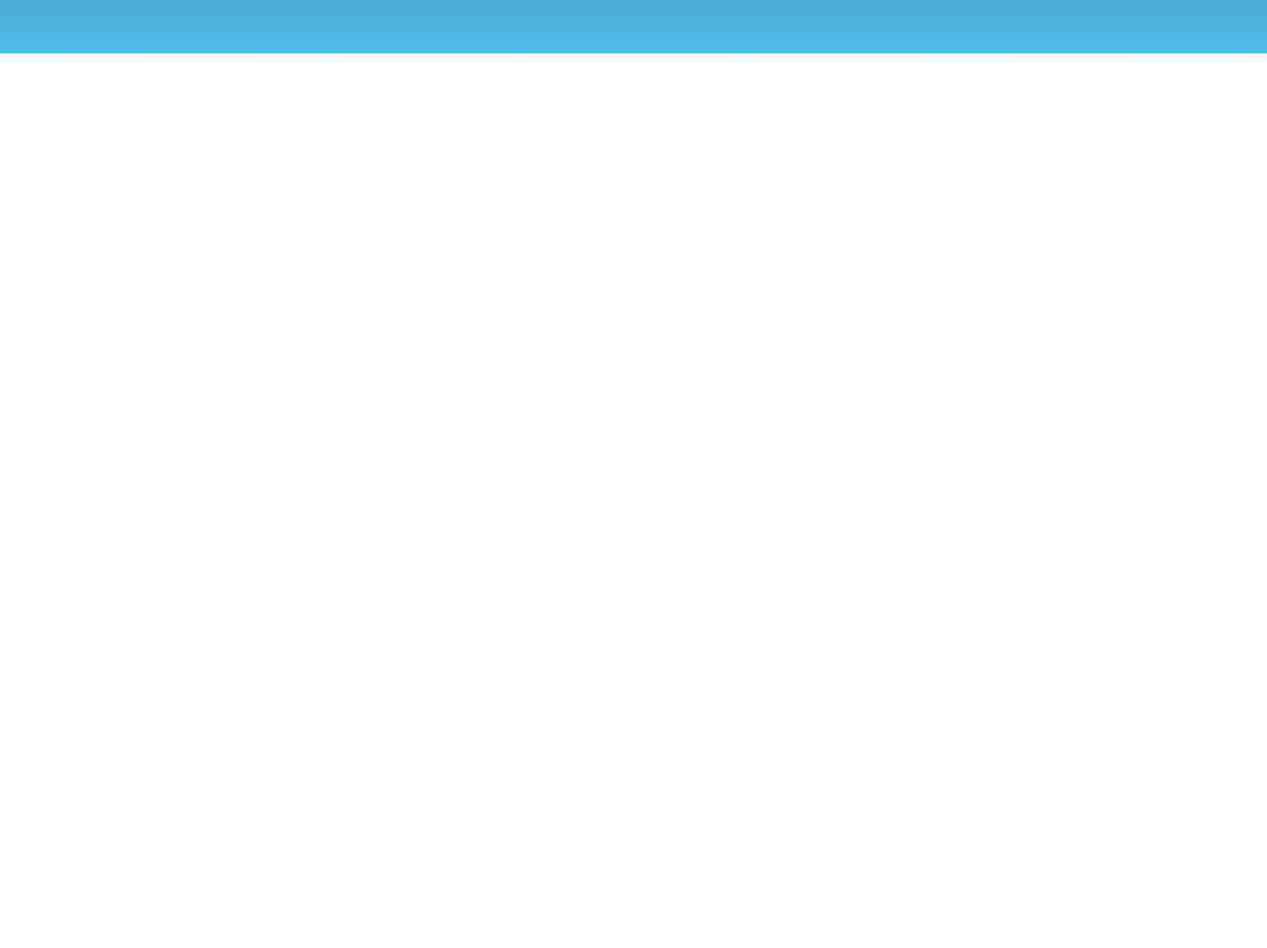
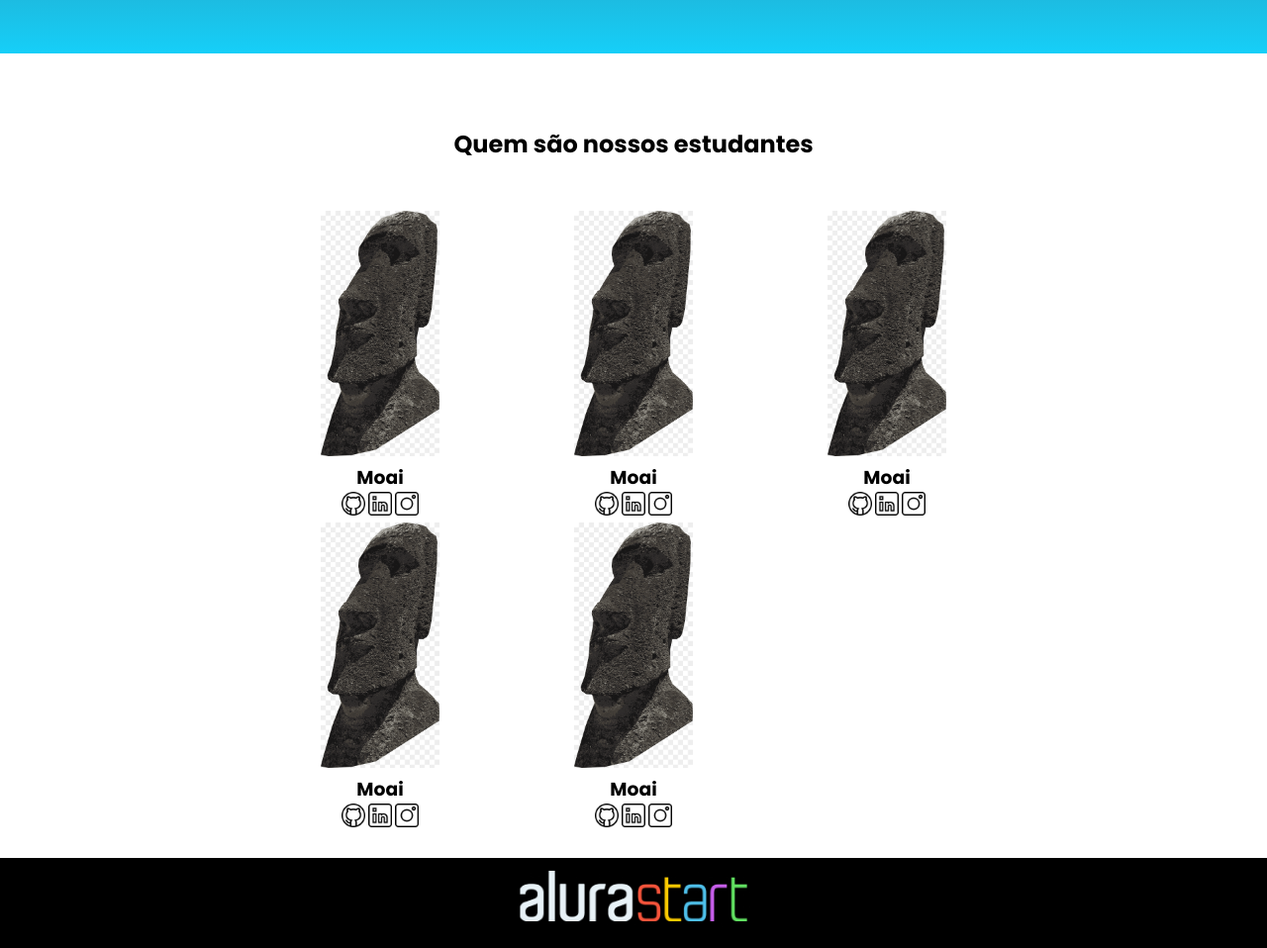
Before and after one commit to EnzoDaviSG/site, a plain HTML site: page index.html in a window 1280 px wide. Shown: the part 427-1385 px from the top of the page at 99% size. Before the commit the page ends 800 px from the top, so only its background shows below. Drawn offline with Linux system fonts and the light colour scheme.

Commit message:
Add files via upload

```diff
--- a/index.html
+++ b/index.html
@@ -1,21 +1,28 @@
 <!DOCTYPE html>
 <html lang="en">
 <head>
+
     <meta charset="UTF-8">
     <meta name="viewport" content="width=, initial-scale=1.0">
     <title>Site Legal</title>
     <link rel="stylesheet" href="style.css">
+    <link rel="preconnect" href="https://fonts.googleapis.com">
+    <link rel="preconnect" href="https://fonts.gstatic.com" crossorigin>
+    <link href="https://fonts.googleapis.com/css2?family=Poppins:wght@700&display=swap" rel="stylesheet">
+
 </head>
 <body>
     <header class="cabecalho">
-            <img class="cabecalho-imagem" src="alurastart logo 1.png" alt="sus">
+
+
+        <img class="cabecalho-imagem" src="alurastart logo 1.png" alt="sus">
     <ul class="cabecalho-lista">
-         <li class="cabecalho-lista-item">Escola</li>
-         <li class="cabecalho-lista-item">Estudante</li>
+        <li class="cabecalho-lista-item"><a href="#escola">Escola</a></li>
+        <li class="cabecalho-lista-item"><a href="#estudante">Estudante</a></li>
 
     </ul>
 </header>
-          <section class="escola">
+          <section id="escola">
             <div class="escola-div-conteudo">
                 <h2 class="escola-titulo">Sobre a Escola</h2>
                 <p class="escola-texto-um">A escola Alura foi fundada em 2010 com o objetivo de ensinar Pensamento Computacional através da Programação. </p>
@@ -24,5 +31,52 @@
 
 <img class="escola-imagem" src="Nerd-amico.png" alt="Nerdola">
     </section>
+    <section id="estudante">
+        <h2 class="estudante-titulo">Quem são nossos estudantes</h2>
+        <div class="estudante-todos">
+            <span></span>
+        <div class="estudante-div">
+        <img class="estudante-imagem" src="moai.png" alt="Black">
+        <h3 class="estudante-nome">Moai</h3>
+        <a href="https://www.flaticon.com/br/icones-gratis/github"><img class="estudante-icone" src="github.png" alt="github"></a>
+        <a href="https://www.flaticon.com/br/icones-gratis/linkedin"><img class="estudante-icone" src="linkedin.png" alt="linkedin"></a>
+        <a href="https://www.flaticon.com/br/icones-gratis/linkedin"></a><img class="estudante-icone" src="instagram.png" alt="instagram"></a>
+    </div>
+    <div class="estudante-div">
+        <img class="estudante-imagem" src="moai.png" alt="Black">
+        <h3 class="estudante-nome">Moai</h3>
+        <a href="https://www.flaticon.com/br/icones-gratis/github"><img class="estudante-icone" src="github.png" alt="github"></a>
+        <a href="https://www.flaticon.com/br/icones-gratis/linkedin"><img class="estudante-icone" src="linkedin.png" alt="linkedin"></a>
+        <a href="https://www.flaticon.com/br/icones-gratis/linkedin"></a><img class="estudante-icone" src="instagram.png" alt="instagram"></a>
+    </div>
+    <div class="estudante-div">
+        <img class="estudante-imagem" src="moai.png" alt="Black">
+        <h3 class="estudante-nome">Moai</h3>
+        <a href="https://www.flaticon.com/br/icones-gratis/github"><img class="estudante-icone" src="github.png" alt="github"></a>
+        <a href="https://www.flaticon.com/br/icones-gratis/linkedin"><img class="estudante-icone" src="linkedin.png" alt="linkedin"></a>
+        <a href="https://www.flaticon.com/br/icones-gratis/linkedin"></a><img class="estudante-icone" src="instagram.png" alt="instagram"></a>
+    </div>
+    <span></span>
+    <span></span>
+    <div class="estudante-div">
+        <img class="estudante-imagem" src="moai.png" alt="Black">
+        <h3 class="estudante-nome">Moai</h3>
+        <a href="https://www.flaticon.com/br/icones-gratis/github"><img class="estudante-icone" src="github.png" alt="github"></a>
+        <a href="https://www.flaticon.com/br/icones-gratis/linkedin"><img class="estudante-icone" src="linkedin.png" alt="linkedin"></a>
+        <a href="https://www.flaticon.com/br/icones-gratis/linkedin"></a><img class="estudante-icone" src="instagram.png" alt="instagram"></a>
+    </div>
+    <div class="estudante-div">
+        <img class="estudante-imagem" src="moai.png" alt="Black">
+        <h3 class="estudante-nome">Moai</h3>
+        <a href="https://www.flaticon.com/br/icones-gratis/github"><img class="estudante-icone" src="github.png" alt="github"></a>
+        <a href="https://www.flaticon.com/br/icones-gratis/linkedin"><img class="estudante-icone" src="linkedin.png" alt="linkedin"></a>
+        <a href="https://www.flaticon.com/br/icones-gratis/linkedin"></a><img class="estudante-icone" src="instagram.png" alt="instagram"></a>
+    </div>
+</div>
+    </section>
+    <footer class="rodape">
+<img class=rodape-imagem src="alurastart logo 1.png" alt="sus2">
+
+    </footer>
 </body>
 </html>
--- a/style.css
+++ b/style.css
@@ -2,7 +2,26 @@
     margin: 0;
     padding: 0  ;
 }
+body{font-family: 'Poppins', sans-serif;}
 
+
+#escola{
+    background-image: linear-gradient(#424E61,#16CFF8);
+    color:white;
+    display: flex;
+    justify-content: center;
+    align-items: center;
+    padding: 24px 0;
+}
+
+#estudante{
+    padding: 24px 0;
+}
+
+.cabecalho-lista-item a{
+    text-decoration: none;
+    color: white;
+}
 
 .cabecalho {
     background-color: #383D58;
@@ -46,3 +65,36 @@
         padding: 24px 0;
 
     }
+
+    .estudante-imagem{
+        width: 120px;
+    }
+
+.estudante-icone{
+    width: 24px;
+}
+
+.estudante-div{
+    text-align: center;
+}
+
+.estudante-titulo{
+    text-align: center;
+    padding: 50px 0;
+}
+
+.estudante-todos{
+ display: grid;
+ grid-template-columns: 20% 20% 20% 20% 20%;
+}
+
+.rodape{
+    background-color: black;
+    text-align: center;
+
+}
+
+.rodape-imagem{
+    height: 60px;
+    padding: 12px 0;
+}
```
Also changed, not shown: github.png (added), instagram.png (added), linkedin.png (added), moai.png (added).
